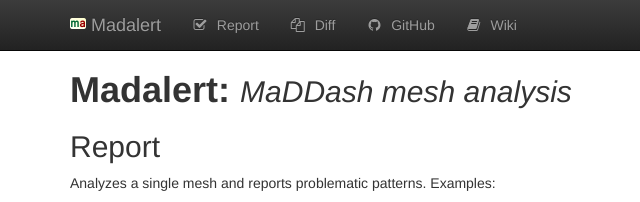
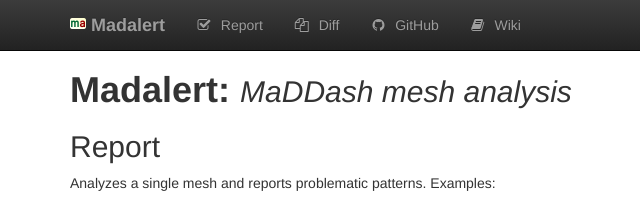
Before and after one commit to gcarcassi/madalert-ui, a website: page public_html/index.html in a window 1280 px wide. Shown: the top 202 px of the page, 0-640 px from the left. Drawn offline with nearby package versions, Linux system fonts and the light colour scheme.

Commit message:
Madalert bold in navbar

```diff
--- a/public_html/index.html
+++ b/public_html/index.html
@@ -32,7 +32,7 @@
                         <span class="icon-bar"></span>
                         <span class="icon-bar"></span>
                     </button>
-                    <a href="index.html" class="navbar-brand"><img class="pull-left" src="favicon.png">&nbsp;Madalert</a>
+                    <a href="index.html" class="navbar-brand"><img class="pull-left" src="favicon.png">&nbsp;<b>Madalert</b></a>
                 </div>
                 <div class="collapse navbar-collapse">
                     <ul class="nav navbar-nav">
```
Also changed, not shown: public_html/diff.html (+1 -1 lines), public_html/report.html (+1 -1 lines).
